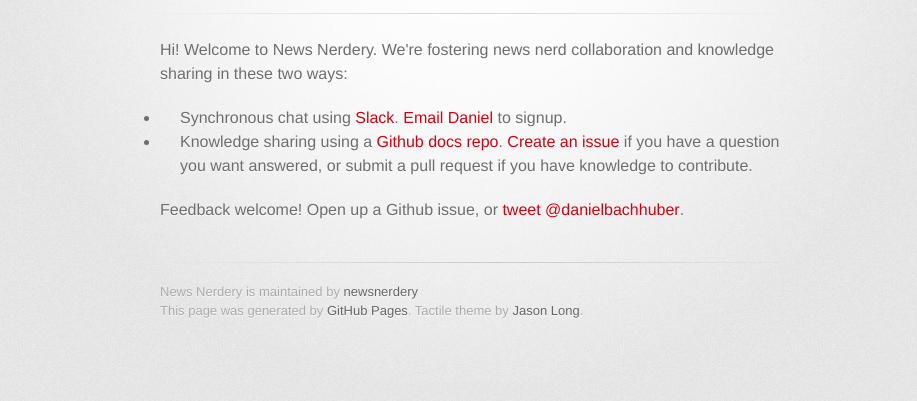
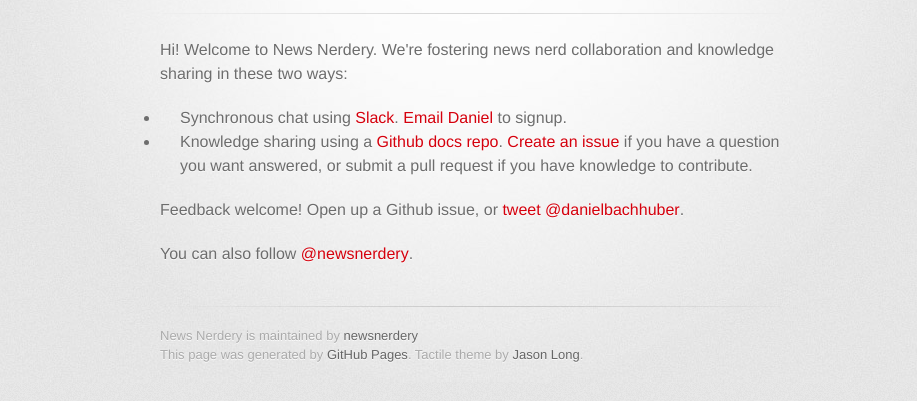
Before and after one commit to knowtheory/newsnerdery.org, a plain HTML site: page index.html in a window 1280 px wide. Shown: the part 191-592 px from the top of the page, without its empty margins (170-1087 px from the left). Drawn offline with Linux system fonts and the light colour scheme; a web font is replaced by a local one.

Commit message:
Update index.html

```diff
--- a/index.html
+++ b/index.html
@@ -33,6 +33,8 @@
 </ul>
 
 <p>Feedback welcome! Open up a Github issue, or <a href="https://twitter.com/danielbachhuber">tweet @danielbachhuber</a>.</p>
+
+<p>You can also follow <a href="https://twitter.com/newsnerdery">@newsnerdery</a>.</p>
         </section>
 
         <footer>
```
